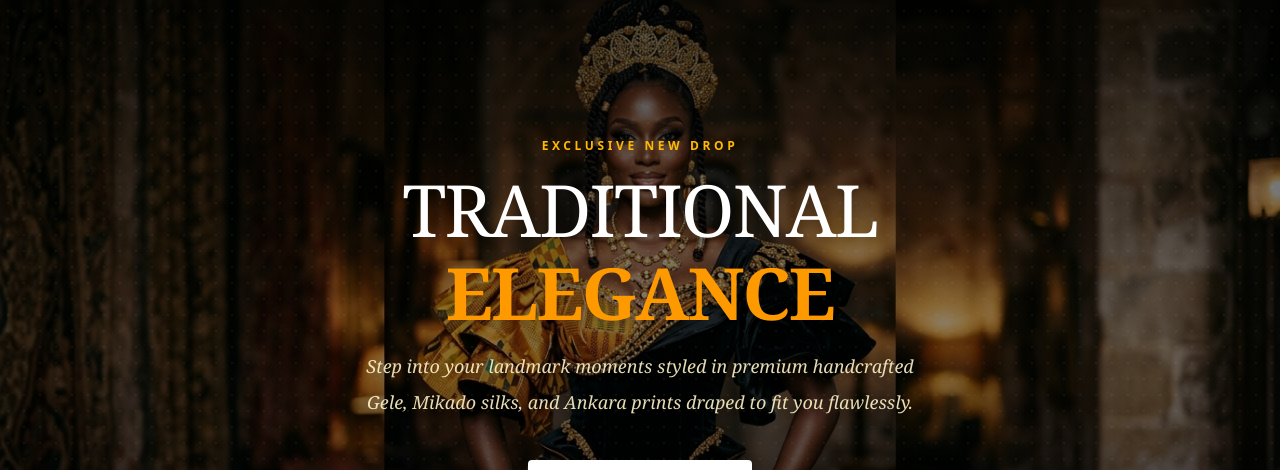
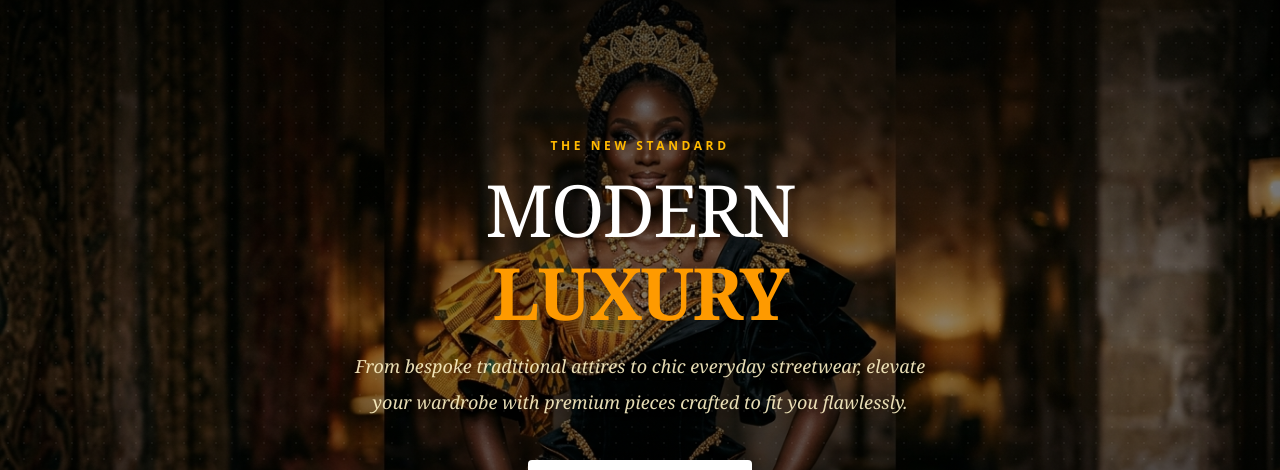
Before and after one commit to Muller5000/MOJLUXURY, a React (Vite) app: page / in a window 1280 px wide. Shown: the part 146-616 px from the top of the page. Built offline with nearby package versions, Linux system fonts and the light colour scheme; no server answers; the database is empty; a web font is replaced by a local one.

Commit message:
Update hero text to encompass casual and formal wear

```diff
--- a/src/components/Hero.tsx
+++ b/src/components/Hero.tsx
@@ -55,14 +55,14 @@ export function Hero() {
             className="space-y-4"
           >
             <span className="text-xs text-amber-400 uppercase tracking-[0.3em] font-bold block">
-              Exclusive New Drop
+              The New Standard
             </span>
             <h1 className="text-5xl sm:text-6xl lg:text-7xl font-serif tracking-tight uppercase leading-[1.1] text-white drop-shadow-lg">
-              Traditional <br />
-              <span className="text-amber-500 font-bold block mt-1">Elegance</span>
+              Modern <br />
+              <span className="text-amber-500 font-bold block mt-1">Luxury</span>
             </h1>
             <p className="text-amber-100/90 text-base sm:text-lg font-serif italic leading-loose max-w-xl mx-auto drop-shadow-md">
-              Step into your landmark moments styled in premium handcrafted Gele, Mikado silks, and Ankara prints draped to fit you flawlessly.
+              From bespoke traditional attires to chic everyday streetwear, elevate your wardrobe with premium pieces crafted to fit you flawlessly.
             </p>
           </motion.div>
 
```
